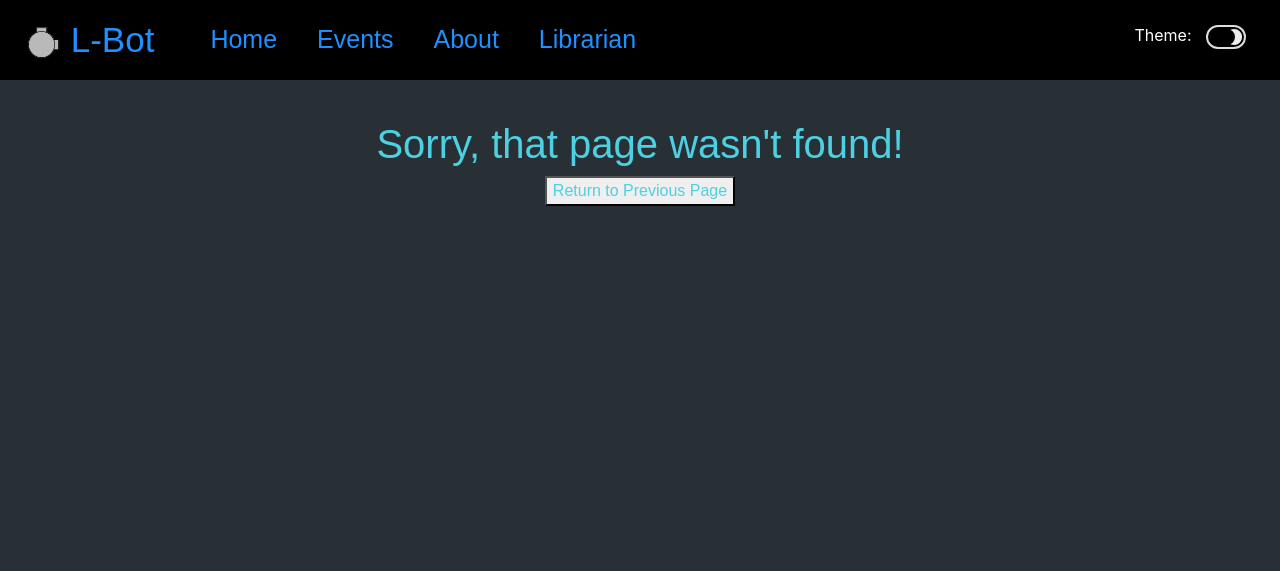
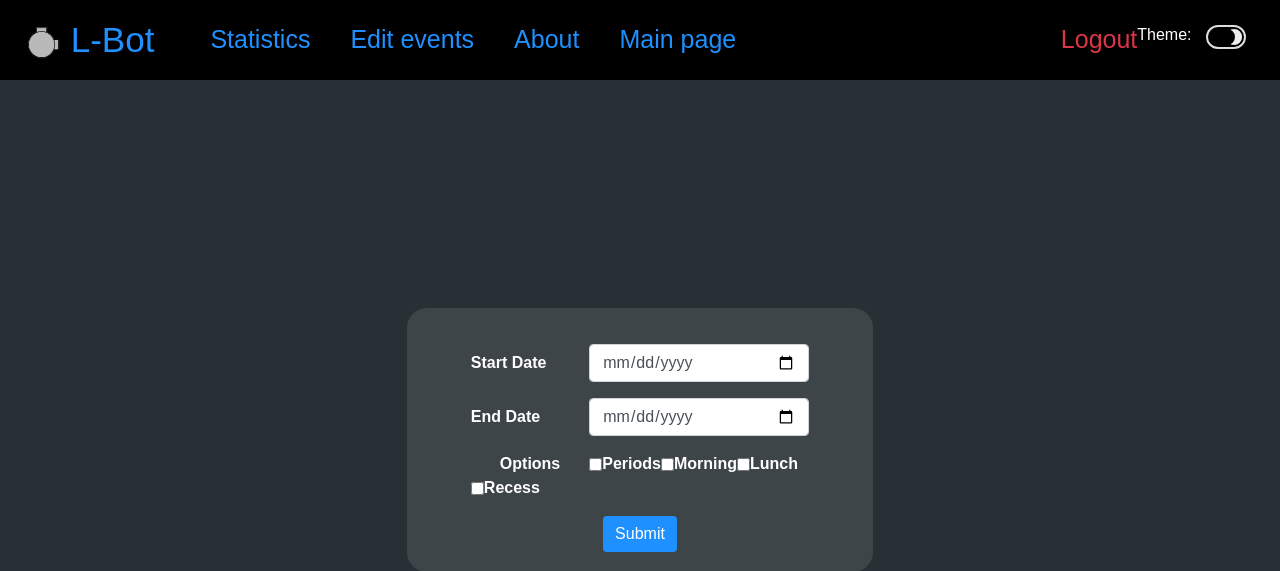
Before and after one commit to L-Bot-AU/L-Bot-server, a Flask app: page /librarian/statistics in a window 1280 px wide. Shown: the top 571 px of the page. Run offline with Flask 2, Linux system fonts and the light colour scheme; the visitor is signed in with stand-in values (Sample User, id 1); some libraries are stand-ins or nearby versions; some web fonts are replaced.

Commit message:
Changed names of paths for librarian interface

```diff
--- a/website/app.py
+++ b/website/app.py
@@ -38,7 +38,7 @@ def events():
 @app.route("/login", methods=["GET", "POST"])
 def librarian_login():
     if "librarian" in session:
-        return redirect("/librarian")
+        return redirect("/librarian/statistics")
     form = LoginForm()
     if form.validate_on_submit():
         required_password = {"Junior": "jlb",
@@ -48,7 +48,7 @@ def librarian_login():
         password = request.form["password"]
         if password == required_password[librarian]:
             session["librarian"] = librarian
-            return redirect("/librarian")
+            return redirect("/librarian/statistics")
         else:
             form.password.errors.append("Incorrect password")
     return render_template("login.html", form=form)
@@ -63,12 +63,12 @@ def logout():
 @app.route("/librarian")
 def librarian_interface():
     if "librarian" in session:
-        return render_template("librarian.html", librarian=session["librarian"])
+        return render_template("statistics.html")
     else:
         return redirect("/login")
 
 
-@app.route("/generate", methods=["GET", "POST"])
+@app.route("/librarian/statistics", methods=["GET", "POST"])
 def generate():
     if session.get("librarian") is None: #todo modularise verification of librarian login
         return redirect("/")
@@ -83,15 +83,15 @@ def generate():
             return render_template("graph_form.html", form=form)
         session["selection"] = selection
         return redirect("/graph")
-    return render_template("graph_form.html", form=form)
+    return render_template("statistics.html", form=form)
 
 
-@app.route("/graph")
+@app.route("/graph") # MERGE THIS WITH /librarian/statistics OR TURN INTO WEBSOCKETS
 def graph():
     if session.get("librarian") is None:
         return redirect("/")
     if None in [session.get("start_date"), session.get("end_date"), session.get("selection")]:
-        return redirect("/generate")
+        return redirect("/librarian/statistics")
     start_date = session["start_date"] #they're still strings, not datetime objects yet
     end_date = session["end_date"]
     selection = session["selection"]
--- a/website/templates/base.html
+++ b/website/templates/base.html
@@ -143,7 +143,7 @@
                 <li class="nav-item"><a class="navbar-link" href="/">Home</a></li>
                 <li class="nav-item"><a class="navbar-link" href="/events">Events</a></li>
 				<li class="nav-item"><a class="navbar-link" href="/about">About</a></li>
-                <li class="nav-item"><a class="navbar-link" href="/login">Librarian</a></li>
+                <li class="nav-item"><a class="navbar-link" href="/login">Librarian page</a></li>
             </ul>
 			{% endblock %}
             <div class="theme-switch">
--- a/website/templates/graph_form.html
+++ b/website/templates/statistics.html
@@ -1,6 +1,19 @@
 {% extends 'base.html' %}
 
 {% block page_title %}Generate{% endblock %}
+
+{% block navbar_content %}
+<ul class="nav mr-auto">
+    <li class="nav-item"><a class="navbar-link" href="/librarian/statistics">Statistics</a></li>
+    <li class="nav-item"><a class="navbar-link" href="/librarian/events">Edit events</a></li>
+	<li class="nav-item"><a class="navbar-link" href="/librarian/about">About</a></li>
+    <li class="nav-item"><a class="navbar-link" href="/">Main page</a></li>
+</ul>
+
+<ul class="nav ml-auto">
+	<li class="nav-item"><a class="navbar-link text-danger" href="/logout">Logout </li>
+</ul>
+{% endblock %}
 
 {% block page_content %}
     <form class="auth_form" action="" method="post" novalidate>
```
Also changed, not shown: website/templates/librarian.html (deleted, +0 -23 lines), website/templates/MERGE WITH STATISTICS.html (renamed from website/templates/graph.html).
